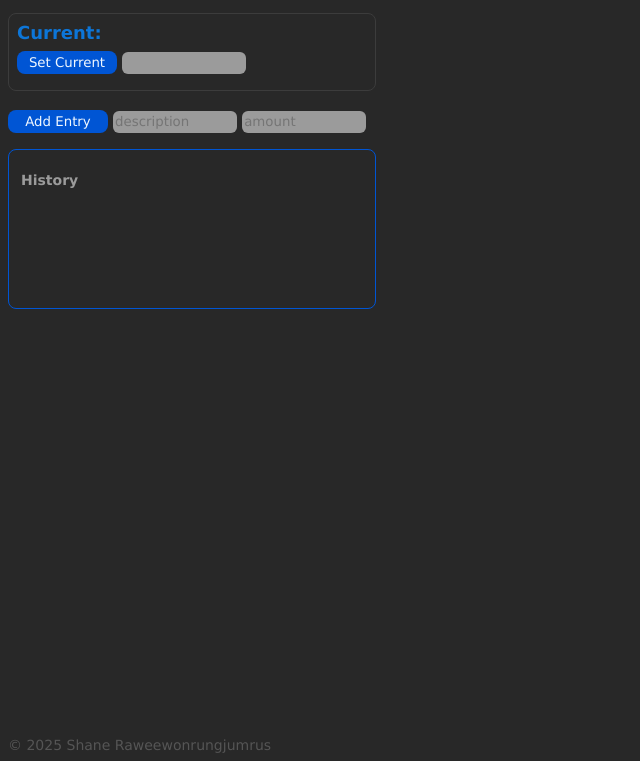
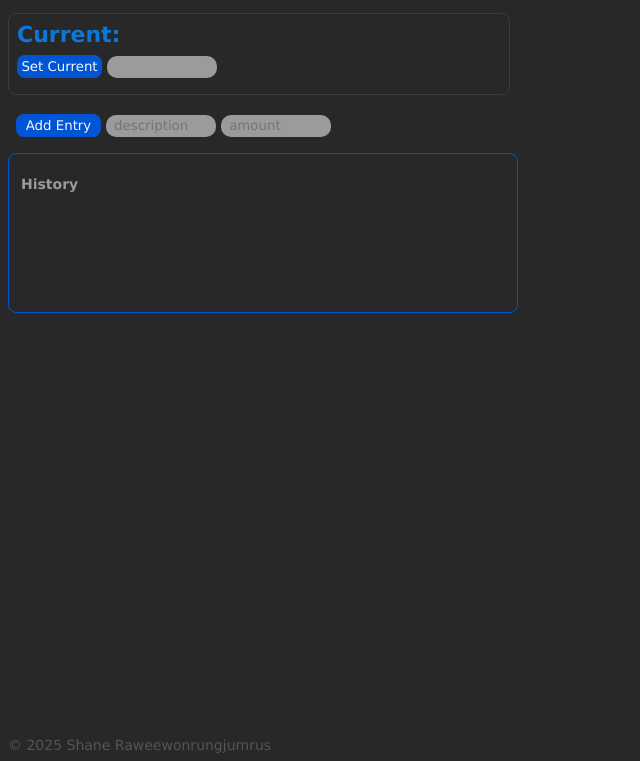
Before and after one commit to Lanternray/currentBudgetTracker, a plain HTML site: page index.html in a window 1280 px wide. Shown: the part 55-816 px from the top of the page, without its empty margins (0-640 px from the left). Drawn offline with Linux system fonts and the light colour scheme.

Commit message:
Adjusted formatting and layout

```diff
--- a/style.css
+++ b/style.css
@@ -8,7 +8,7 @@ body {
     display: flex;
     flex-direction: column;
     min-height: 100vh;
-    max-width: fit-content;
+    max-width: 90vh;
 }
 
 .header {
@@ -30,10 +30,15 @@ body {
 #current {
     padding-bottom: 4px;
     width: 200px;
-    font-size: 18px;
+    font-size: 22px;
     font-weight: bold;
     border-radius: 8px;
     margin-bottom: 4px;
+}
+
+.entry {
+    width: 100%;
+    padding-left: 8px;
 }
 
 #inputCurrentBtn, #addListBtn {
@@ -41,7 +46,7 @@ body {
     border-radius: 8px;
     background-color: rgb(85,85,85);
     margin-bottom: 1rem;
-    width: 100px;
+    width: 85px;
     color: aliceblue;
     border: none;
     background-color: rgb(0, 85, 212);
@@ -49,11 +54,12 @@ body {
 
 input {
     background-color: rgb(155, 155, 155);
-    width: 120px;
+    width: 100px;
     color: rgb(70,70,70);
-    border-radius: 6px;
+    border-radius: 10px;
     border: none;
     height: 20px;
+    padding-left: 8px;
 }
 
 ul {
```
